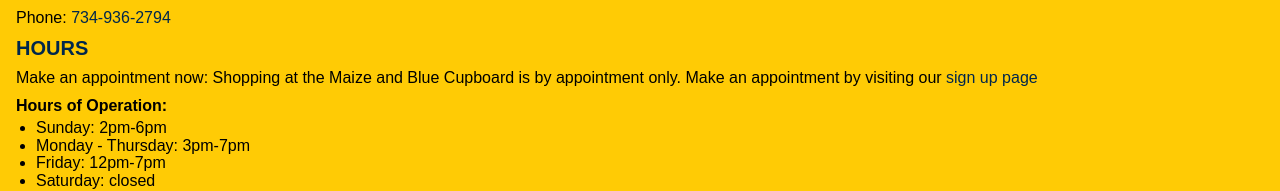
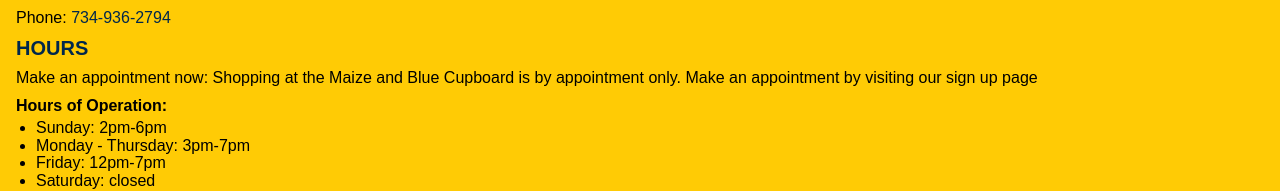
Before and after one commit to Swethako-umich/client_mobile, a plain HTML site: page maizenblue.html in a window 1280 px wide. Shown: the part 4370-4561 px from the top of the page. Drawn offline with Linux system fonts and the light colour scheme.

Commit message:
Add files via upload

```diff
--- a/maizenblue.html
+++ b/maizenblue.html
@@ -124,7 +124,7 @@
             </article>
             <article>
                 <h2>HOURS</h2>
-                <p>Make an appointment now: Shopping at the Maize and Blue Cupboard is by appointment only. Make an appointment by visiting our <a href="https://calendly.com/mbcappointments/mbc-shopping-appointments">sign up page</a></p>
+                <p>Make an appointment now: Shopping at the Maize and Blue Cupboard is by appointment only. Make an appointment by visiting our sign up page</p>
                 <div>
                     <h3>Hours of Operation:</h3>
                     <ul>
```
